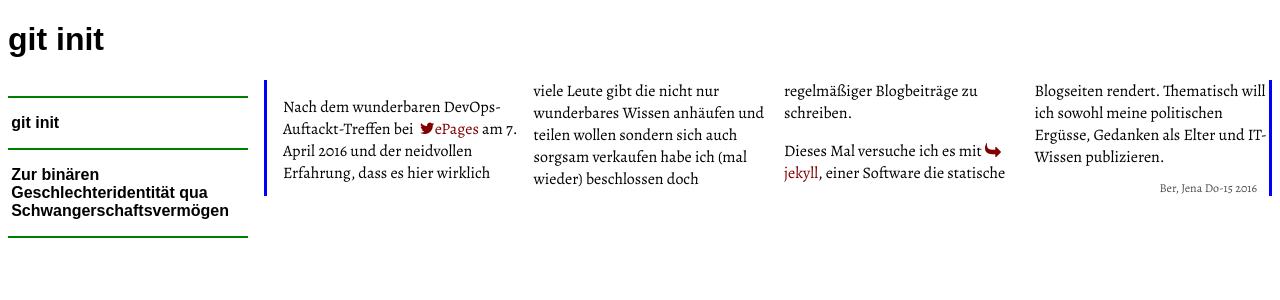
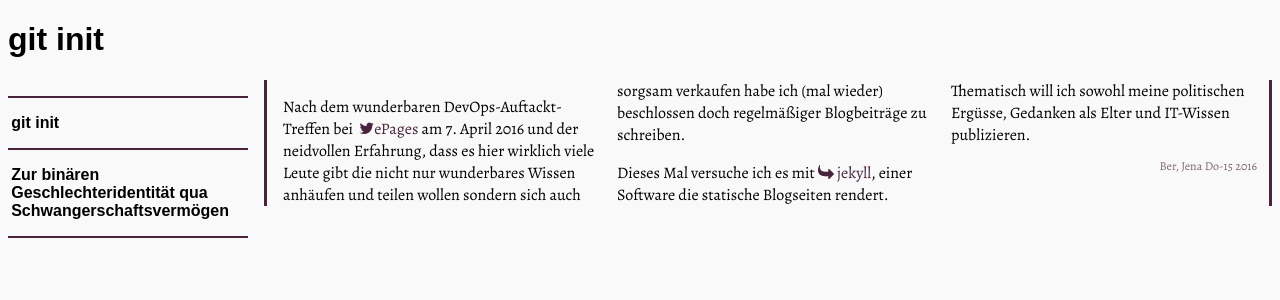
Before and after one commit to HoffmannP/Blog, a Jekyll site: the page built from _posts/2016-04-11-git init.md, in a window 1280 px wide. Shown: the top 300 px of the page. Built offline with Jekyll 4.4.1, drawn with Linux system fonts in a browser that asks for light colours; nearby versions of some CDN libraries; some web fonts are replaced.

Commit message:
Farbe angepasst, Spaltenanzahl an Seitenbreite angepasst

```diff
--- a/index.html
+++ b/index.html
@@ -1,5 +1,5 @@
 ---
-layout: default
+layout: null
 title: .index
 ---
 {% include header.html %}
--- a/style.sass
+++ b/style.sass
@@ -7,6 +7,7 @@
 
 $sans: 'Alef', sans-serif
 $serif: 'Alegreya', serif
+$Purpurviolett: #47243c // RAL4007
 
 =fontawesome($icon)
     display: inline-block
@@ -16,6 +17,9 @@ $serif: 'Alegreya', serif
     -webkit-font-smoothing: antialiased
     -moz-osx-font-smoothing: grayscale
     content: $icon
+
+body
+    background-color: #f9f9f9
 
 a
     color: inherit
@@ -40,11 +44,11 @@ h1
             text-decoration: none
             padding: 1em .2em
             border-width: 2px 0 0 0
-            border-color: green
+            border-color: $Purpurviolett
             border-style: solid
             overflow-y: hidden
             &:hover
-                background: repeating-linear-gradient(-45deg, white, white 5px, tint(green, 70%) 5px, tint(green, 70%) 10px)
+                background: repeating-linear-gradient(-45deg, transparent, transparent 5px, lighten($Purpurviolett, 70%) 5px, lighten($Purpurviolett, 70%) 10px)
         &:last-child a
             border-width: 2px 0
 
@@ -59,12 +63,12 @@ h1
     widows: 2
     orphans: 2
     border-style: solid
-    border-color: blue
+    border-color: $Purpurviolett
     border-width: 0 3px
     padding-left: 1em
 
     a
-        color: shade(red, 50%)
+        color: $Purpurviolett
         &:before
             +fontawesome("\f112")
             +transform(rotate(180deg))
@@ -77,6 +81,22 @@ h1
 
     .signature
         font-size: 75%
-        color: tint(black, 30%)
+        color: tint($Purpurviolett, 30%)
         text-align: right
         padding-right: 1em
+
+@media all and (min-width: 40em)
+    .content
+        +column-count(1)
+@media all and (min-width: 60em)
+    .content
+        +column-count(2)
+@media all and (min-width: 80em)
+    .content
+        +column-count(3)
+@media all and (min-width: 100em)
+    .content
+        +column-count(4)
+@media all and (min-width: 120em)
+    .content
+        +column-count(5)
```
Also changed, not shown: 1 other file.
